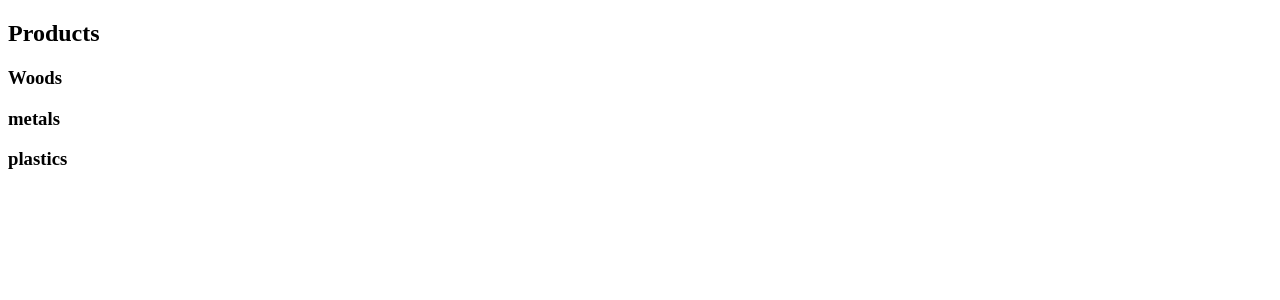
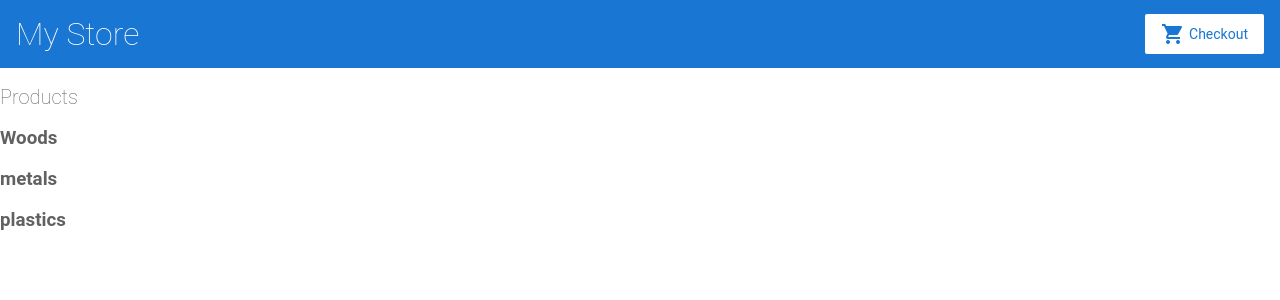
Before and after one commit to ZhangScott/angular-practice, an Angular app: page / in a window 1280 px wide. Shown: the top 300 px of the page. Built offline with nearby package versions, Linux system fonts and the light colour scheme.

Commit message:
Complete the first example

```diff
--- a/src/app/app.component.css
+++ b/src/app/app.component.css
@@ -0,0 +1,9 @@
+p {
+    font-family: Lato;
+  }
+
+  /*
+  Copyright Google LLC. All Rights Reserved.
+  Use of this source code is governed by an MIT-style license that
+  can be found in the LICENSE file at http://angular.io/license
+  */
--- a/src/app/app.component.html
+++ b/src/app/app.component.html
@@ -1,2 +1,3 @@
+<app-top-bar></app-top-bar>
 <app-product-list></app-product-list>
 <router-outlet></router-outlet>
--- a/src/app/app.module.ts
+++ b/src/app/app.module.ts
@@ -4,11 +4,13 @@ import { NgModule } from '@angular/core';
 import { AppRoutingModule } from './app-routing.module';
 import { AppComponent } from './app.component';
 import { ProductListComponent } from './product-list/product-list.component';
+import { TopBarComponent } from './top-bar/top-bar.component';
 
 @NgModule({
   declarations: [
     AppComponent,
-    ProductListComponent
+    ProductListComponent,
+    TopBarComponent
   ],
   imports: [
     BrowserModule,
--- /dev/null
+++ b/src/app/top-bar/top-bar.component.html
@@ -0,0 +1,7 @@
+
+
+    <a [routerLink]="['/']">
+        <h1>My Store</h1>
+    </a>
+
+    <a [routerLink]="['/cart']" class="button fancy-button"><i class="material-icons">shopping_cart</i>Checkout</a>
--- /dev/null
+++ b/src/app/top-bar/top-bar.component.ts
@@ -0,0 +1,15 @@
+import { Component, OnInit } from '@angular/core';
+
+@Component({
+  selector: 'app-top-bar',
+  templateUrl: './top-bar.component.html',
+  styleUrls: ['./top-bar.component.css']
+})
+export class TopBarComponent implements OnInit {
+
+  constructor() { }
+
+  ngOnInit() {
+  }
+
+}
--- a/src/index.html
+++ b/src/index.html
@@ -6,6 +6,7 @@
   <base href="/">
   <meta name="viewport" content="width=device-width, initial-scale=1">
   <link rel="icon" type="image/x-icon" href="favicon.ico">
+  <link href="https://fonts.googleapis.com/icon?family=Material+Icons" rel="stylesheet"/>
 </head>
 <body>
   <app-root></app-root>
--- a/src/styles.css
+++ b/src/styles.css
@@ -1 +1,145 @@
-/* You can add global styles to this file, and also import other style files */
+/* Global Styles */
+
+* {
+    font-family: 'Roboto', Arial, sans-serif;
+    color: #616161;
+    box-sizing: border-box;
+    -webkit-font-smoothing: antialiased;
+    -moz-osx-font-smoothing: grayscale;
+  }
+
+  body {
+    margin: 0;
+  }
+
+  .container {
+    display: flex;
+    flex-direction: row;
+  }
+
+  router-outlet + *  {
+    padding: 0 16px;
+  }
+
+  /* Text */
+
+  h1 {
+    font-size: 32px;
+  }
+
+  h2 {
+    font-size: 20px;
+  }
+
+  h1, h2 {
+    font-weight: lighter;
+  }
+
+  p {
+    font-size: 14px;
+  }
+
+  /* Hyperlink */
+
+  a {
+    cursor: pointer;
+    color: #1976d2;
+    text-decoration: none;
+  }
+
+  a:hover {
+    opacity: 0.8;
+  }
+
+  /* Input */
+
+  input {
+    font-size: 14px;
+    border-radius: 2px;
+    padding: 8px;
+    margin-bottom: 16px;
+    border: 1px solid #BDBDBD;
+  }
+
+  label {
+    font-size: 12px;
+    font-weight: bold;
+    margin-bottom: 4px;
+    display: block;
+    text-transform: uppercase;
+  }
+
+  /* Button */
+  .button, button {
+    display: inline-flex;
+    align-items: center;
+    padding: 8px 16px;
+    border-radius: 2px;
+    font-size: 14px;
+    cursor: pointer;
+    background-color: #1976d2;
+    color: white;
+    border: none;
+  }
+
+  .button:hover, button:hover {
+    opacity: 0.8;
+    font-weight: normal;
+  }
+
+  .button:disabled, button:disabled {
+    opacity: 0.5;
+    cursor: auto;
+  }
+
+  /* Fancy Button */
+
+  .fancy-button {
+    background-color: white;
+    color: #1976d2;
+  }
+
+  .fancy-button i.material-icons {
+    color: #1976d2;
+    padding-right: 4px;
+  }
+
+  /* Top Bar */
+
+  app-top-bar {
+    width: 100%;
+    height: 68px;
+    background-color: #1976d2;
+    padding: 16px;
+    display: flex;
+    flex-direction: row;
+    justify-content: space-between;
+    align-items: center;
+  }
+
+  app-top-bar h1 {
+    color: white;
+    margin: 0;
+  }
+
+  /* Checkout Cart, Shipping Prices */
+
+  .cart-item, .shipping-item {
+    width: 100%;
+    min-width: 400px;
+    max-width: 450px;
+    display: flex;
+    flex-direction: row;
+    justify-content: space-between;
+    padding: 16px 32px;
+    margin-bottom: 8px;
+    border-radius: 2px;
+    background-color: #EEEEEE;
+  }
+
+
+  /*
+  Copyright Google LLC. All Rights Reserved.
+  Use of this source code is governed by an MIT-style license that
+  can be found in the LICENSE file at http://angular.io/license
+  */
```
Also changed, not shown: src/app/top-bar/top-bar.component.css (added), 1 other file (tests, documents, lock files or other folders).
